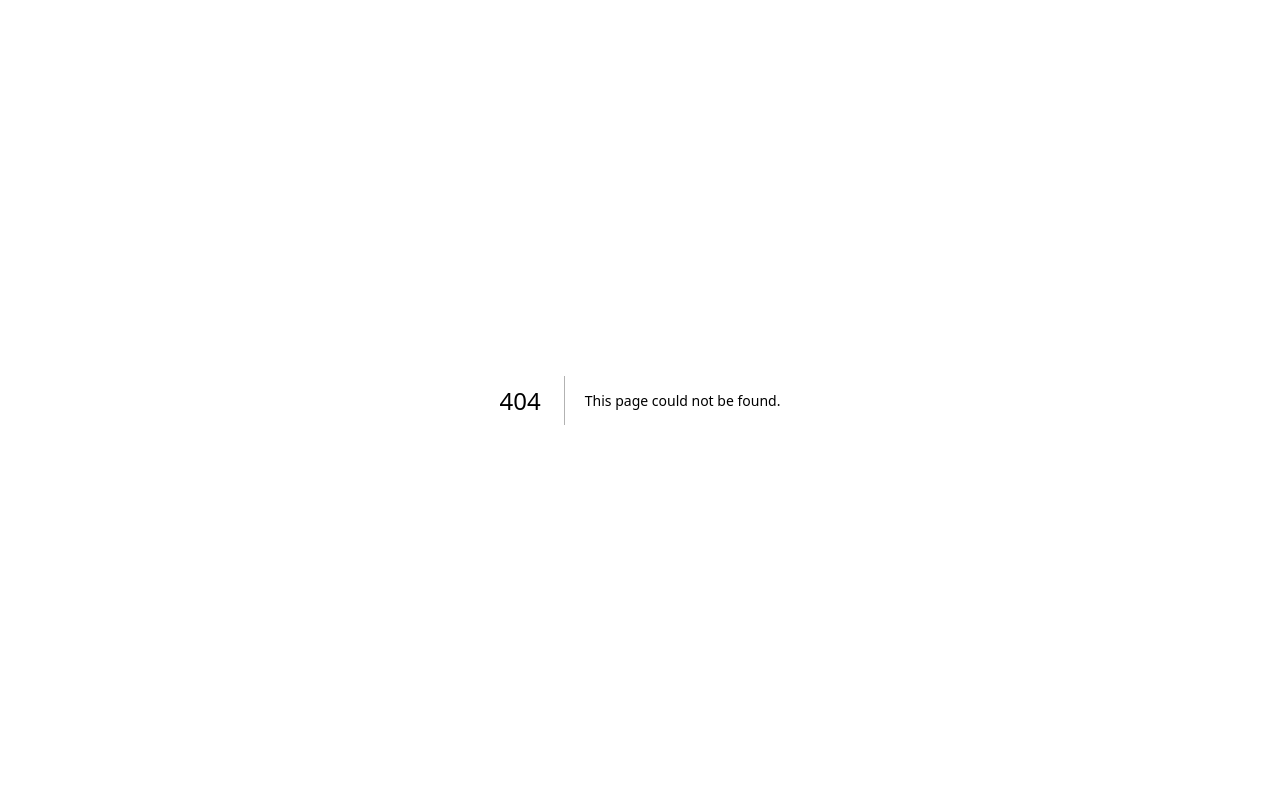
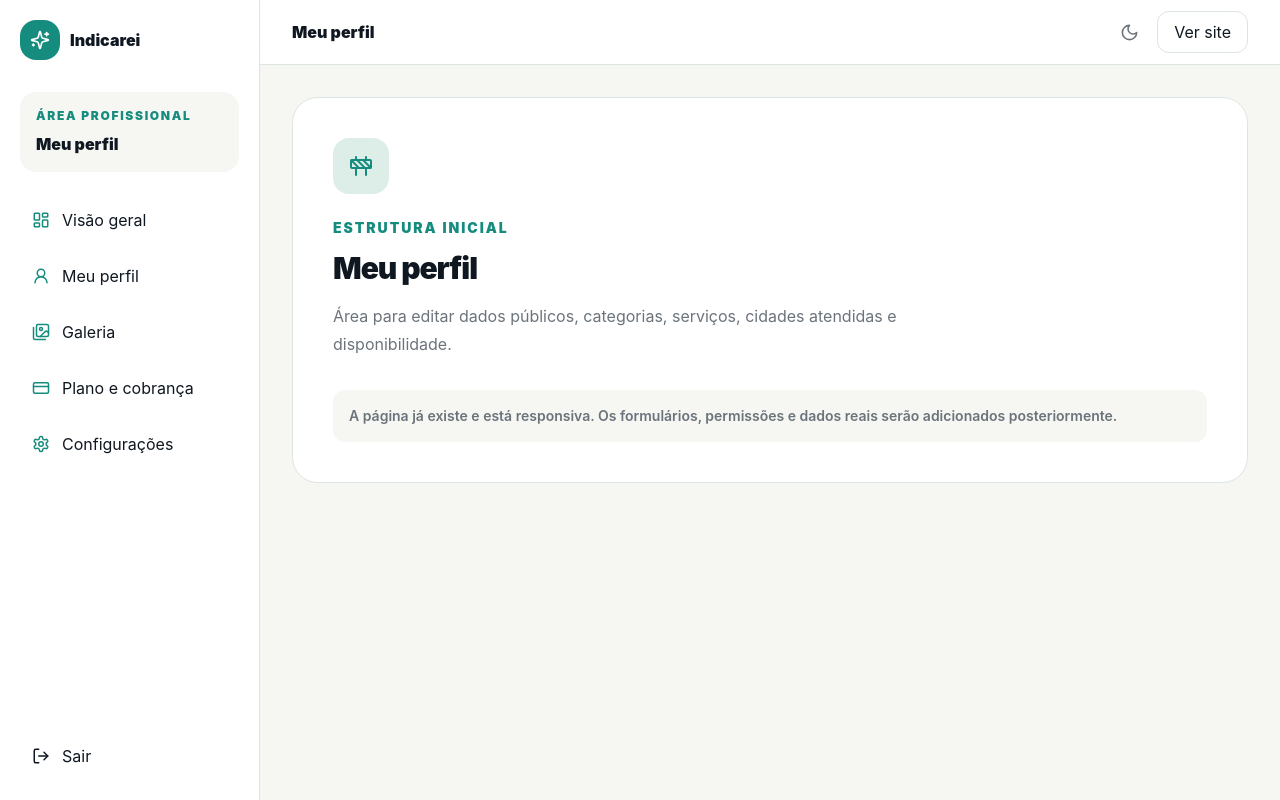
Before and after one commit to JoelsonJSantos/indicarei-v2, a Next.js app: page /painel/perfil in a window 1280 px wide. Before the commit this address had no page. Built offline with nearby package versions, Linux system fonts and the light colour scheme.

Commit message:
feat: cria página provisória de edição do perfil

```diff
--- /dev/null
+++ b/src/app/painel/perfil/page.tsx
@@ -0,0 +1,5 @@
+import { DashboardPlaceholderPage } from "@/components/dashboard-placeholder-page";
+
+export default function ProfessionalProfileSettingsPage() {
+  return <DashboardPlaceholderPage role="professional" title="Meu perfil" description="Área para editar dados públicos, categorias, serviços, cidades atendidas e disponibilidade." />;
+}
```
